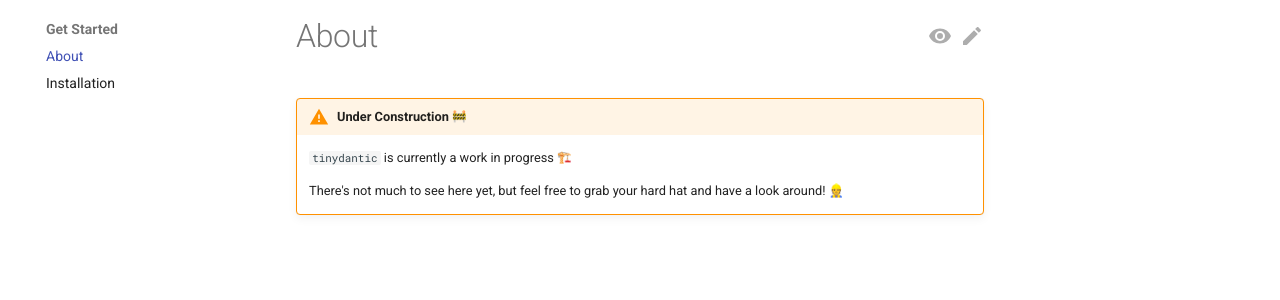
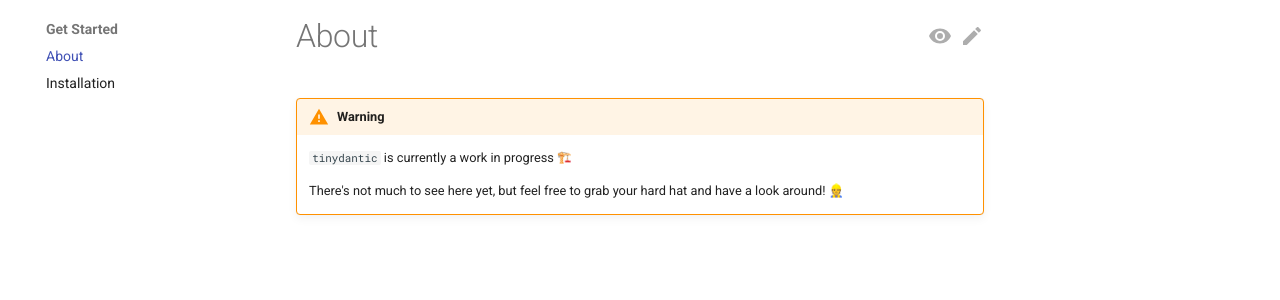
Before and after one commit to tinydantic/tinydantic, an MkDocs documentation site: the page built from docs/index.md, in a window 1280 px wide. Shown: the part 130-430 px from the top of the page. Built offline with MkDocs 1.6.1 and Material for MkDocs 9.7.7, drawn with Linux system fonts in a browser that asks for light colours; emoji names are drawn with the system emoji font; comment, search, counter and statistics services are not loaded.

Commit message:
docs: match warning in README

```diff
--- a/docs/index.md
+++ b/docs/index.md
@@ -1,7 +1,7 @@
 # About
 
-!!! warning "Under Construction :construction:"
+!!! warning "Warning"
 
-    `tinydantic` is currently a work in progress :construction_site:
+    `tinydantic` is currently a work in progress :building_construction:
 
     There's not much to see here yet, but feel free to grab your hard hat and have a look around! :construction_worker:
```
